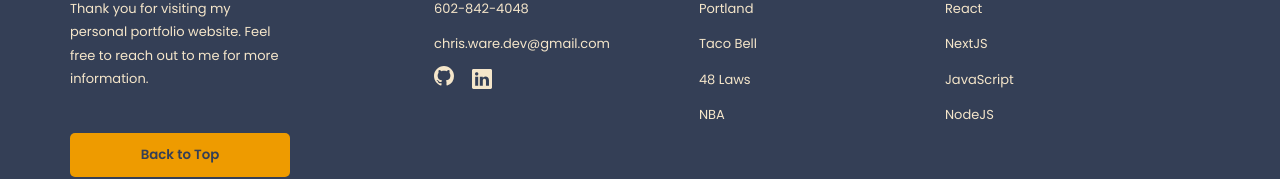
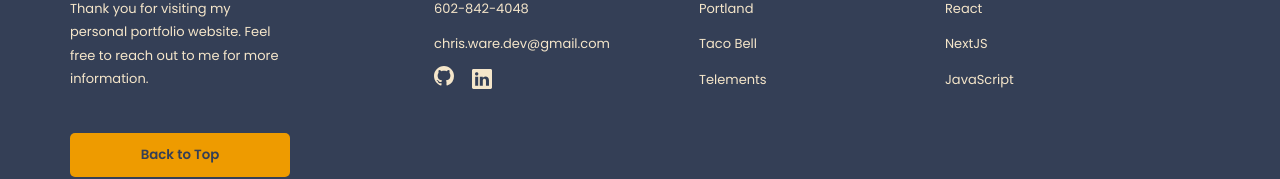
Before and after one commit to ChristianWare/Portland, a Next.js app: page / in a window 1280 px wide. Shown: the part 7314-7493 px from the top of the page. Built offline with nearby package versions, Linux system fonts and the light colour scheme.

Commit message:
Footer Update

```diff
--- a/src/components/Footer.js
+++ b/src/components/Footer.js
@@ -56,12 +56,7 @@ function Footer() {
             </Link>
             <Link href='/' passHref>
               <li>
-                <a>48 Laws</a>
-              </li>
-            </Link>
-            <Link href='/' passHref>
-              <li>
-                <a>NBA</a>
+                <a>Telements</a>
               </li>
             </Link>
           </ul>
@@ -84,11 +79,6 @@ function Footer() {
                 <a>JavaScript</a>
               </li>
             </Link>
-            <Link href='/' passHref>
-              <li>
-                <a>NodeJS</a>
-              </li>
-            </Link>
           </ul>
         </div>
       </div>
```
